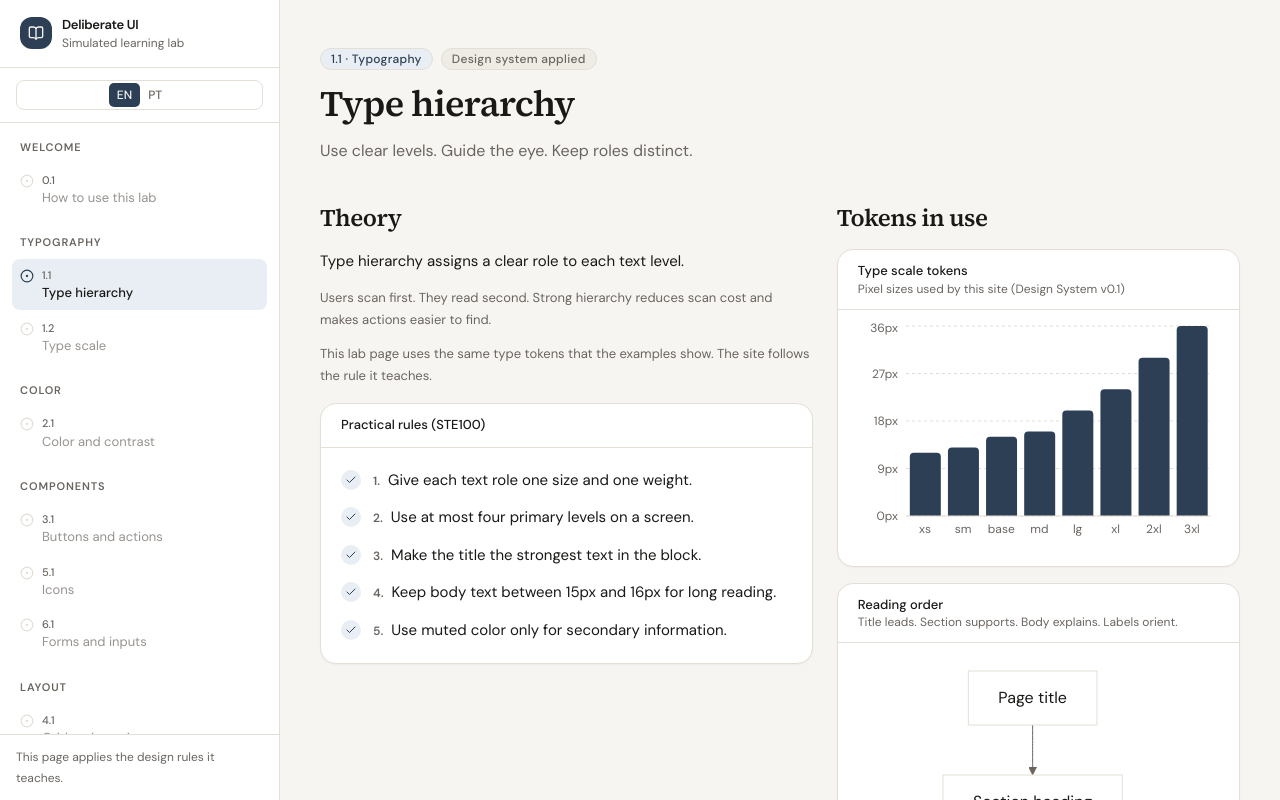
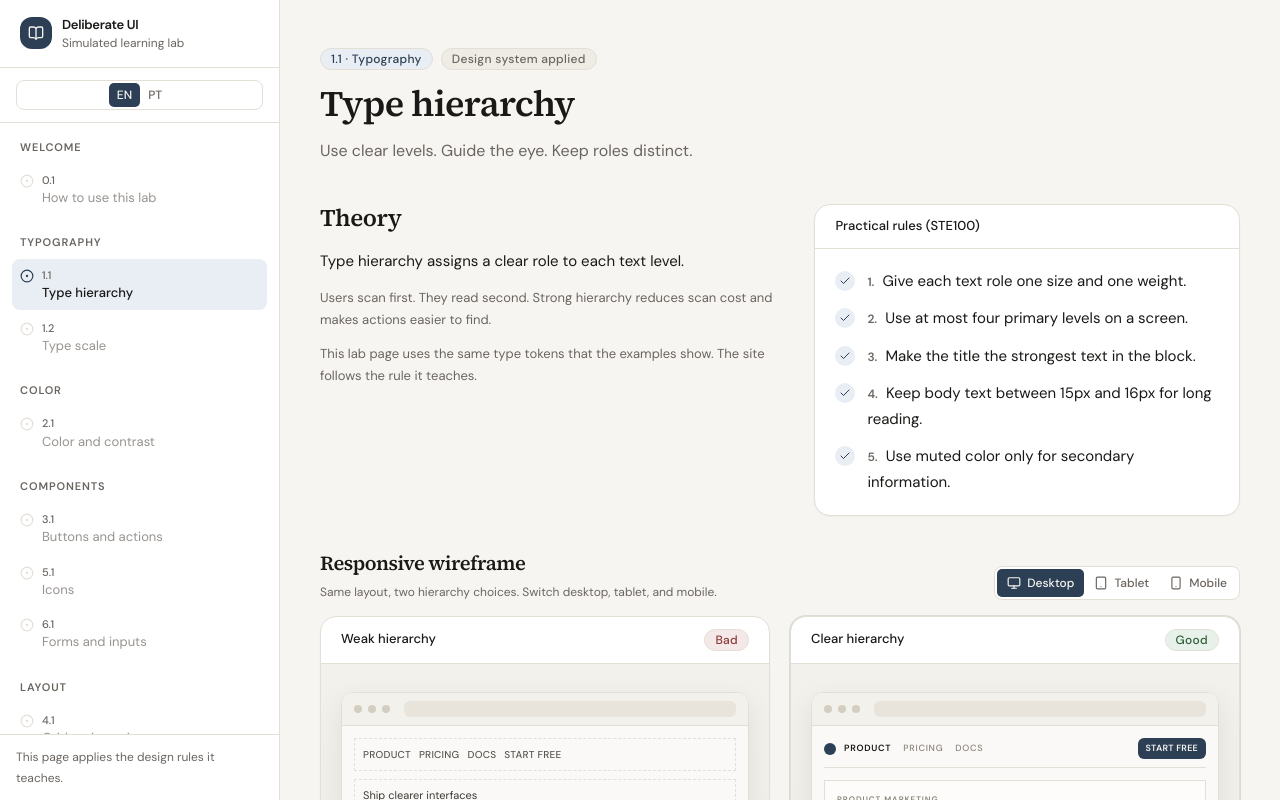
Before and after one commit to cfpperche/deliberate-ui, a Next.js app: page /en/lab/type-hierarchy in a window 1280 px wide. Shown: the top 800 px of the page. Built offline with nearby package versions, Linux system fonts and the light colour scheme.

Commit message:
Document visual media restraint for agents
Register that charts, SVG, motion, and diagrams must support comprehension
of the current theme, not appear by default. Thin lesson 1.1 to theory,
rules, and one primary wireframe demo (scale chart deferred to 1.2).

```diff
--- a/src/components/lessons/type-hierarchy-lesson.tsx
+++ b/src/components/lessons/type-hierarchy-lesson.tsx
@@ -1,7 +1,5 @@
 import { LessonShell } from "@/components/lab/lesson-shell";
 import { HierarchyWireframe } from "@/components/lab/hierarchy-wireframe";
-import { TypeScaleChart } from "@/components/lab/type-scale-chart";
-import { HierarchyDiagram } from "@/components/lab/hierarchy-diagram";
 import { RulesList } from "@/components/lab/rules-list";
 import { References } from "@/components/lab/references";
 import { AppliedPanel } from "@/components/lab/applied-panel";
@@ -13,7 +11,8 @@ import type { Dictionary } from "@/i18n/dictionaries/types";
 
 /**
  * Full composition for lesson 1.1.
- * Page route only resolves locale + slug; lessons own their UI tree.
+ * Primary demo: responsive wireframe Bad/Good (hierarchy is visual).
+ * No scale chart here — that belongs to type-scale (1.2).
  */
 export function TypeHierarchyLesson({
   lesson,
@@ -31,7 +30,7 @@ export function TypeHierarchyLesson({
     >
       <div className="space-y-8">
         <LessonSection>
-          <div className="grid gap-6 lg:grid-cols-[1.1fr_0.9fr]">
+          <div className="grid gap-6 lg:grid-cols-[1.05fr_0.95fr]">
             <div className="space-y-4">
               <Heading level={2}>{t.theory}</Heading>
               <div className="space-y-3">
@@ -43,23 +42,8 @@ export function TypeHierarchyLesson({
                   {t.p2}
                 </Text>
               </div>
-              <RulesList title={t.rulesTitle} rules={[...t.rules]} />
             </div>
-            <div className="space-y-4">
-              <Heading level={2}>{t.tokensTitle}</Heading>
-              <TypeScaleChart
-                title={t.chartTitle}
-                subtitle={t.chartSubtitle}
-                sizeLabel={t.chartSize}
-              />
-              <HierarchyDiagram
-                title={t.diagramTitle}
-                subtitle={t.diagramSubtitle}
-                loadingLabel={dict.common.loadingDiagram}
-                errorLabel={dict.common.diagramError}
-                nodes={t.diagramNodes}
-              />
-            </div>
+            <RulesList title={t.rulesTitle} rules={[...t.rules]} />
           </div>
         </LessonSection>
 
```
Also changed, not shown: .grok/AGENTS.md, 2 other files (tests, documents, lock files or other folders).
